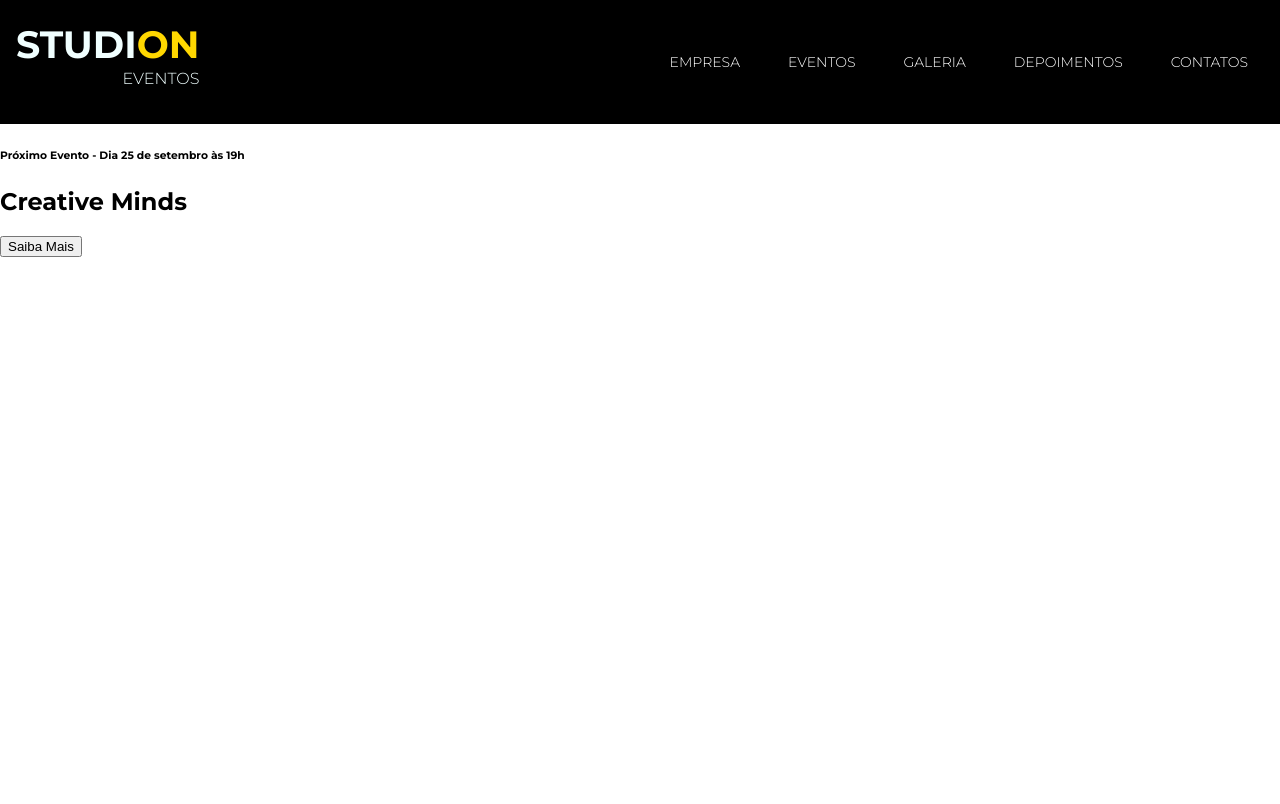
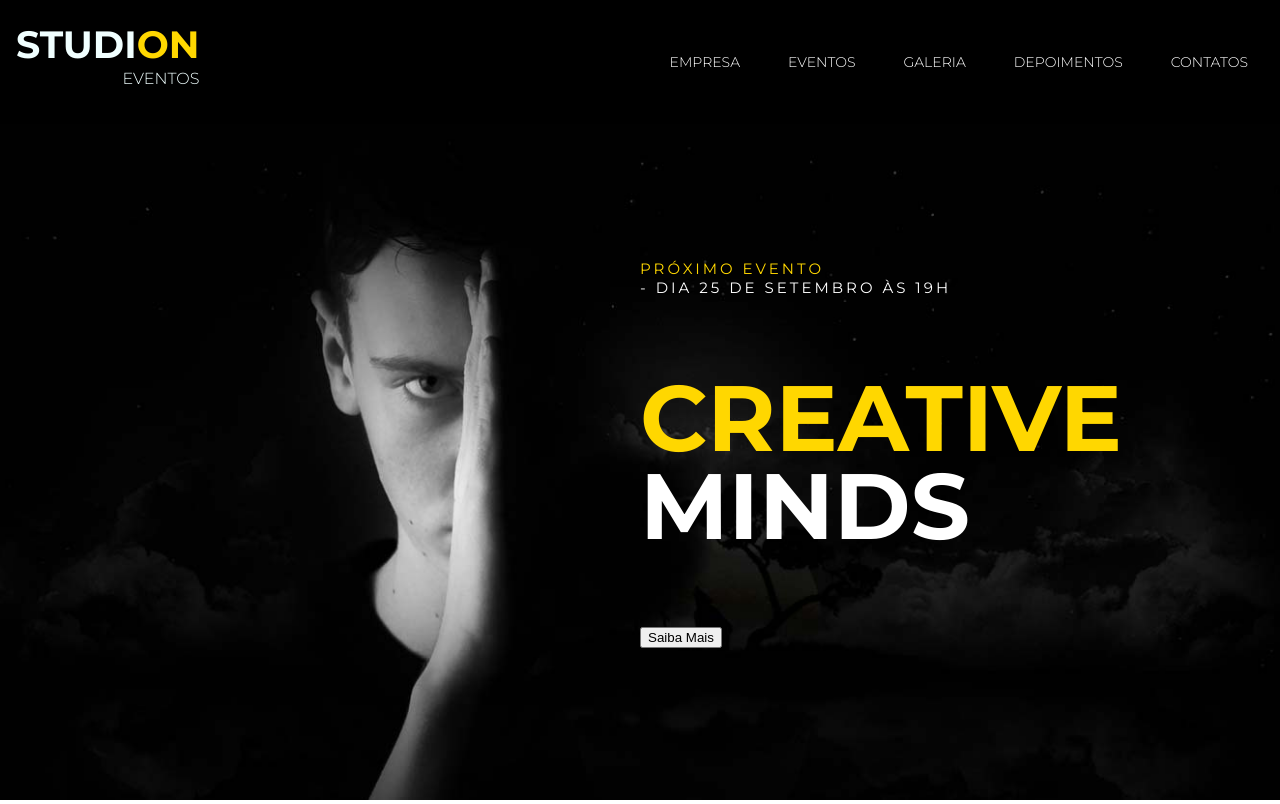
Before and after one commit to DzyRazor/studion, a website: page src/index.html in a window 1280 px wide. Drawn offline with Linux system fonts and the light colour scheme.

Commit message:
adicionado img

```diff
--- a/src/index.html
+++ b/src/index.html
@@ -29,14 +29,19 @@
   </nav>
 
   <header>
-    <div>
-      <div>
-        <h6><span>Próximo Evento</span> - Dia 25 de setembro às 19h</h6>
-        <h2><span>Creative</span> Minds</h2>
-        <button>Saiba Mais</button>
+    <div id="slider">
+      <div class="slide">
+        <img class="slide__background-image" src="./images/banner.jpg" alt="Studion Banner"/>
+
+        <div class="slide__copy">
+          <h6><span class="copy--primary">Próximo Evento</span> - Dia 25 de setembro às 19h</h6>
+          <h2><span class="copy--primary">Creative</span> Minds</h2>
+          <button class="btn btn--slide">Saiba Mais</button>
+        </div>
+
       </div>
     </div>
+  </header>
 
-  </header>
 </body>
 </html>
--- a/src/style.css
+++ b/src/style.css
@@ -78,3 +78,50 @@ ul {
     font-family: 'Montserrat', sans-serif;
     font-size: 300;
 }
+
+#slider {
+    background-color: black;
+    color: var(--color-text);
+}
+
+.slide {
+    position: relative;
+    height: calc(100vh - 7.75rem);
+}
+
+.slide__background-image {
+    width: 100%;
+    height: 100%;
+
+    object-fit: cover;
+    object-position: center;
+}
+
+.slide__copy {
+    position: absolute;
+    top: 6.25rem;
+    left: 50vw;
+}
+
+.slide__copy h6 {
+
+    font-size: 0.9375rem;
+    font-weight: 400;
+    text-transform: uppercase;
+    letter-spacing: 0.1875rem;
+}
+
+.slide__copy h2 {
+
+    font-size: 5.8rem;
+    text-transform: uppercase;
+    line-height: 5.5rem;
+}
+
+.slide__copy h2 span {
+    display: block;
+}
+
+.slide__copy h6 span {
+    display: block;
+}
```
